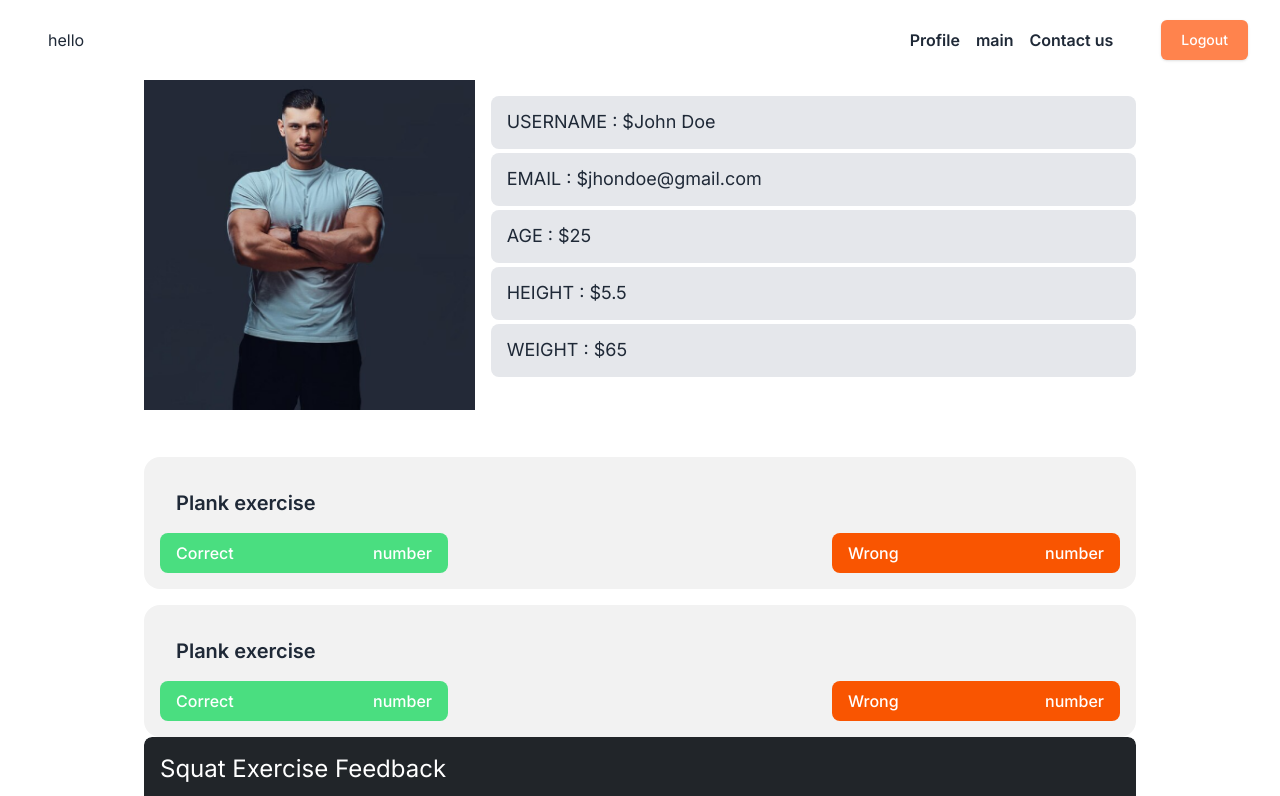
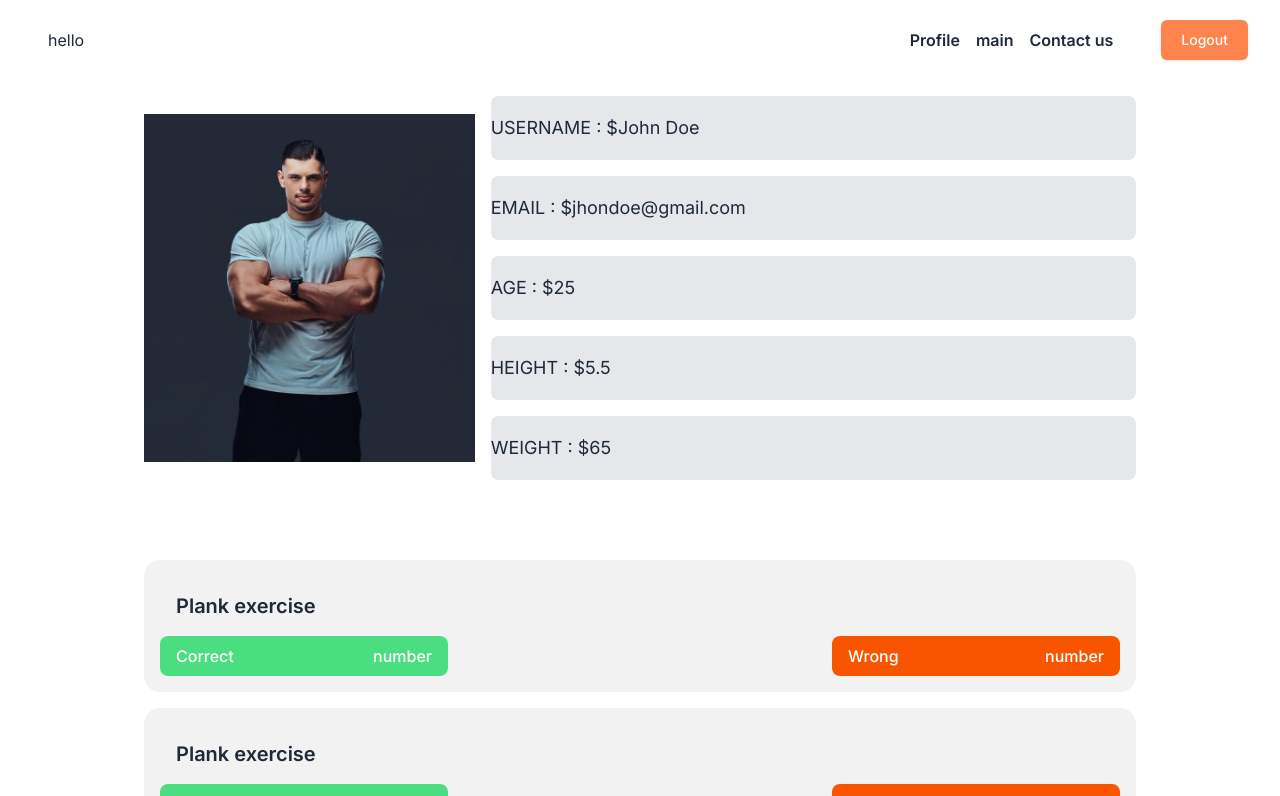
Before and after one commit to Mr-Shafique/PoseFit_AI, a React (Create React App) app: page /profile in a window 1280 px wide. Shown: the top 796 px of the page. Built offline with nearby package versions, Linux system fonts and the light colour scheme.

Commit message:
some main changes in nav and profile

```diff
--- a/src/components/History.jsx
+++ b/src/components/History.jsx
@@ -1,4 +1,14 @@
+import { useState } from "react"
+
+
 export default function History() {
+
+    const [right, setRight] = useState(0)
+    const [wrong, setWrong] = useState(0)
+
+
+
+
     return (
         <>
             <div className="flex justify-center">
@@ -21,11 +31,11 @@ export default function History() {
                         <div className="collapse-content flex flex-col   justify-between  sm:flex-row  gap-2 ">
                             <div className=" flex justify-between p-2 px-4 w-full bg-green-400 h-10 rounded-lg text-white font-medium  sm:w-[30%]">
                                 <p>Correct </p>
-                                <p>number</p>
+                                <p>${right}</p>
                             </div>
                             <div className=" w-full  bg-[#f95501] h-10 rounded-lg flex justify-between p-2 px-4 text-white font-medium  sm:w-[30%]">
                                 <p>Wrong</p>
-                                <p>number</p>
+                                <p>${wrong}</p>
                             </div>
                         </div>
                     </div>
--- a/src/components/Profile.jsx
+++ b/src/components/Profile.jsx
@@ -25,16 +25,16 @@ export default function Profile() {
 
                 <div className='flex flex-col '>
 
-                    <div className='flex w-12/12 h-1/6  mb-20'>
-                        <div className='w-4/12  flex justify-center items-center'>
+                    <div className='flex w-12/12 flex-col md:flex-row  mb-20'>
+                        <div className='w-12/12 md:w-4/12  flex justify-center items-center'>
                             <img src="./images/Rectangle 5933.png" alt="./images/Rectangle 5933.png" className='  ' />
                         </div>
-                        <div className='w-8/12   pl-4 text-xs sm:text-lg gap-1  flex flex-col '>
-                            <div className=' bg-[#e5e7eb] rounded-lg flex items-center pl-4 h-1/5' >USERNAME : ${username}</div>
-                            <div className=' bg-[#e5e7eb] rounded-lg flex items-center pl-4 h-1/5' >EMAIL :  ${email}</div>
-                            <div className=' bg-[#e5e7eb] rounded-lg flex items-center pl-4 h-1/5' >AGE :  ${age}</div>
-                            <div className=' bg-[#e5e7eb] rounded-lg flex items-center pl-4 h-1/5' >HEIGHT :  ${height}</div>
-                            <div className=' bg-[#e5e7eb] rounded-lg flex items-center pl-4 h-1/5' >WEIGHT :  ${weight}</div>
+                        <div className='w-12/12  md:w-8/12 justify-center   text-xs sm:text-lg gap-4 md:pl-4  flex flex-col '>
+                            <div className=' bg-[#e5e7eb] rounded-lg flex items-center  h-16' >USERNAME : ${username}</div>
+                            <div className=' bg-[#e5e7eb] rounded-lg flex items-center  h-16' >EMAIL :  ${email}</div>
+                            <div className=' bg-[#e5e7eb] rounded-lg flex items-center  h-16' >AGE :  ${age}</div>
+                            <div className=' bg-[#e5e7eb] rounded-lg flex items-center  h-16' >HEIGHT :  ${height}</div>
+                            <div className=' bg-[#e5e7eb] rounded-lg flex items-center  h-16' >WEIGHT :  ${weight}</div>
                         </div>
 
 
@@ -62,7 +62,7 @@ export default function Profile() {
                             </div>
                         </div>
                     </div>
-                    <div className="collapse p-4 collapse-arrow bg-base-200  ">
+                    <div className="collapse p-4 collapse-arrow bg-base-200 mb-4 ">
                        <div className='text-xl font-semibold p-4'>
                         Plank exercise
                        </div>
```
